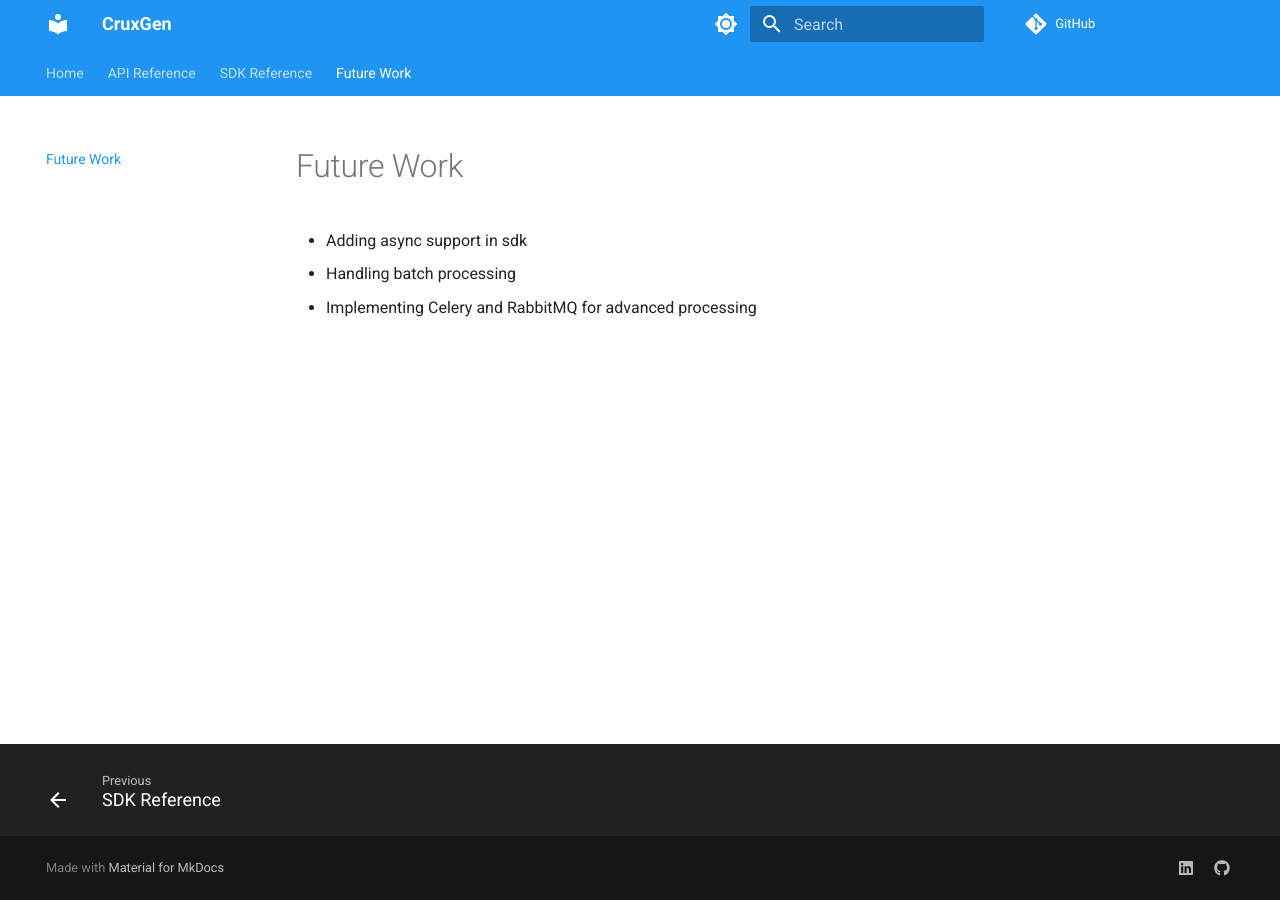
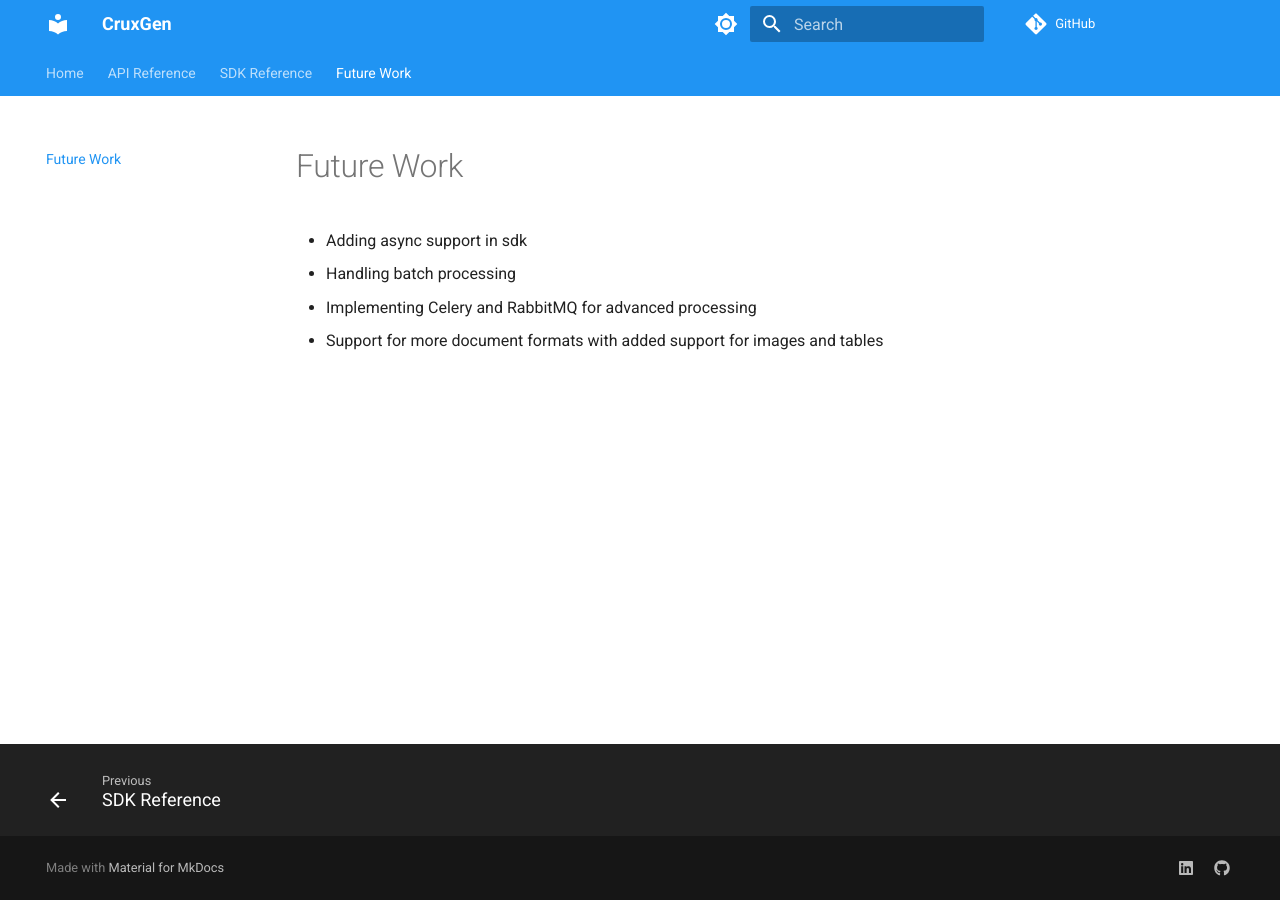
Before and after one commit to VajraM-dev/CruxGen, an MkDocs documentation site: the page built from docs/future_work.md, in a window 1280 px wide. Built offline with MkDocs 1.6.1 and Material for MkDocs 9.7.7, drawn with Linux system fonts in a browser that asks for light colours; comment, search, counter and statistics services are not loaded.

Commit message:
Added updated docs

```diff
--- a/docs/future_work.md
+++ b/docs/future_work.md
@@ -1,3 +1,4 @@
 - Adding async support in sdk
 - Handling batch processing
 - Implementing Celery and RabbitMQ for advanced processing
+- Support for more document formats with added support for images and tables
```
